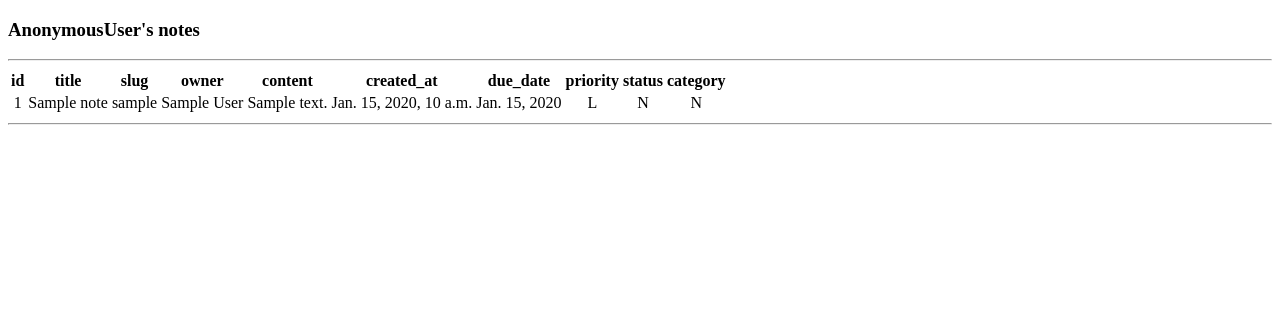
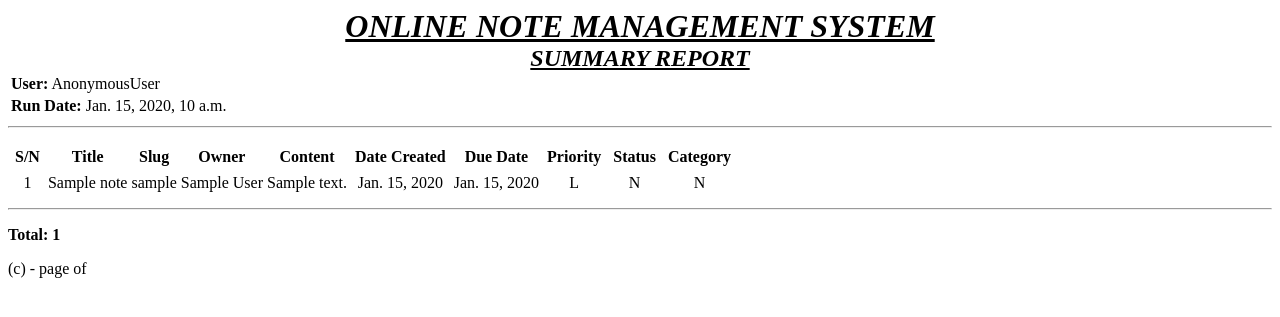
Before and after one commit to CDiala/OnlineNotesAPI, a Django app: template notebook/templates/app/pdf_template.html in a window 1280 px wide. Shown: the top 317 px of the page. Run offline with Django 4.2, Linux system fonts and the light colour scheme; tables that the repository leaves empty hold one stand-in row (values such as "Sample post"); the template is opened without the code that fills it: values that come from a table or form of the project are taken from there, most other values are stand-ins (such as "Sample title", 1, 10 or a date in 2020).

Commit message:
feat: Modify notes PDF template

```diff
--- a/notebook/templates/app/pdf_template.html
+++ b/notebook/templates/app/pdf_template.html
@@ -1,74 +1,89 @@
 <!DOCTYPE html PUBLIC "-//W3C//DTD HTML 4.01 Transitional//EN" "http://www.w3.org/TR/html4/loose.dtd">
 <html>
   <head>
-    <!-- <style>
-    @page {
-        size: a4 portrait;
-        @frame header_frame {           /* Static Frame */
-            -pdf-frame-content: header_content;
-            left: 50pt; width: 512pt; top: 50pt; height: 40pt;
+    <style>
+      #header_content h1,
+      #header_content h2 {
+        text-align: center;
+        text-decoration: underline;
+        font-style: italic;
+        margin: 0;
       }
-        @frame content_frame {          /* Content Frame */
-            left: 50pt; width: 512pt; top: 90pt; height: 632pt;
+
+      #mini-table tr {
+        padding: 1px 0;
       }
-        @frame footer_frame {           /* Another static Frame */
-            -pdf-frame-content: footer_content;
-            left: 50pt; width: 512pt; top: 772pt; height: 20pt;
+
+      #notes_table {
+        padding: 5px 0;
       }
+
+      #notes_table .tr1 {
+        border-bottom: 1px solid grey;
       }
-</style> -->
+
+      #notes_table .tr2 {
+        border-bottom: 1px solid rgb(233, 197, 197);
+      }
+
+      #notes_table .tr1,
+      #notes_table .tr2 {
+        text-align: center
+      }
+
+      #notes_table th {
+        padding: 5px;
+      }
+
+      #notes_table td {
+        vertical-align: middle;
+      }
+    </style>
   </head>
 
   <body>
     <!-- Content for Static Frame 'header_frame' -->
     <div id="header_content">
-      <h3>{{user}}'s notes</h3>
+      <h1>ONLINE NOTE MANAGEMENT SYSTEM</h1>
+      <h2>SUMMARY REPORT</h2>
     </div>
 
-    <!-- Content for Static Frame 'footer_frame' -->
-    <!-- <div id="footer_content">(c) - page <pdf:pagenumber>
-        of <pdf:pagecount>
-    </div> -->
-
     <!-- HTML Content -->
-    <!-- <table>
+    <table id="mini-table">
       <tr>
-    			<td>{{data.address}}</td>
-    			<td>{{data.phone}}</td>
+        <td><strong>User:</strong> {{user}}</td>
       </tr>
+      <!-- <tr>
+        <td><strong>Last login:</strong> {{last_login}}</td>
+      </tr> -->
       <tr>
-    			<td>{{data.city}} {{data.state}},</td>
-    			<td>{{data.email}}</td>
+        <td><strong>Run Date:</strong> {{created_date}}</td>
       </tr>
-    		<tr>
-    			<td>{{data.zipcode}}</td>
-    			<td>{{data.website}}</td>
-    		</tr>
-    </table> -->
+    </table>
 
     <hr />
 
-    <table>
-      <tr>
-        <th>id</th>
-        <th>title</th>
-        <th>slug</th>
-        <th>owner</th>
-        <th>content</th>
-        <th>created_at</th>
-        <th>due_date</th>
-        <th>priority</th>
-        <th>status</th>
-        <th>category</th>
+    <table id="notes_table">
+      <tr class="tr1">
+        <th>S/N</th>
+        <th>Title</th>
+        <th>Slug</th>
+        <th>Owner</th>
+        <th>Content</th>
+        <th>Date Created</th>
+        <th>Due Date</th>
+        <th>Priority</th>
+        <th>Status</th>
+        <th>Category</th>
       </tr>
       {% for note in notes %}
-      <tr style="text-align: center">
-        <td>{{note.id}}</td>
+      <tr class="tr2">
+        <td>{{forloop.counter}}</td>
         <td>{{note.title}}</td>
         <td>{{note.slug}}</td>
         <td>{{note.owner}}</td>
         <td>{{note.content}}</td>
-        <td>{{note.created_at}}</td>
+        <td>{{note.created_at|date}}</td>
         <td>{{note.due_date}}</td>
         <td>{{note.priority}}</td>
         <td>{{note.status}}</td>
@@ -79,6 +94,10 @@
 
     <hr />
 
-    <!-- <p><strong>Total: $8878.28</strong></p> -->
+    <p><strong>Total: {{notes|length}}</strong></p>
+
+    <div id="footer_content">(c) - page <pdf:pagenumber>
+        of <pdf:pagecount>
+    </div>
   </body>
 </html>
```
Lines whose indentation alone changed are shown as unchanged.
